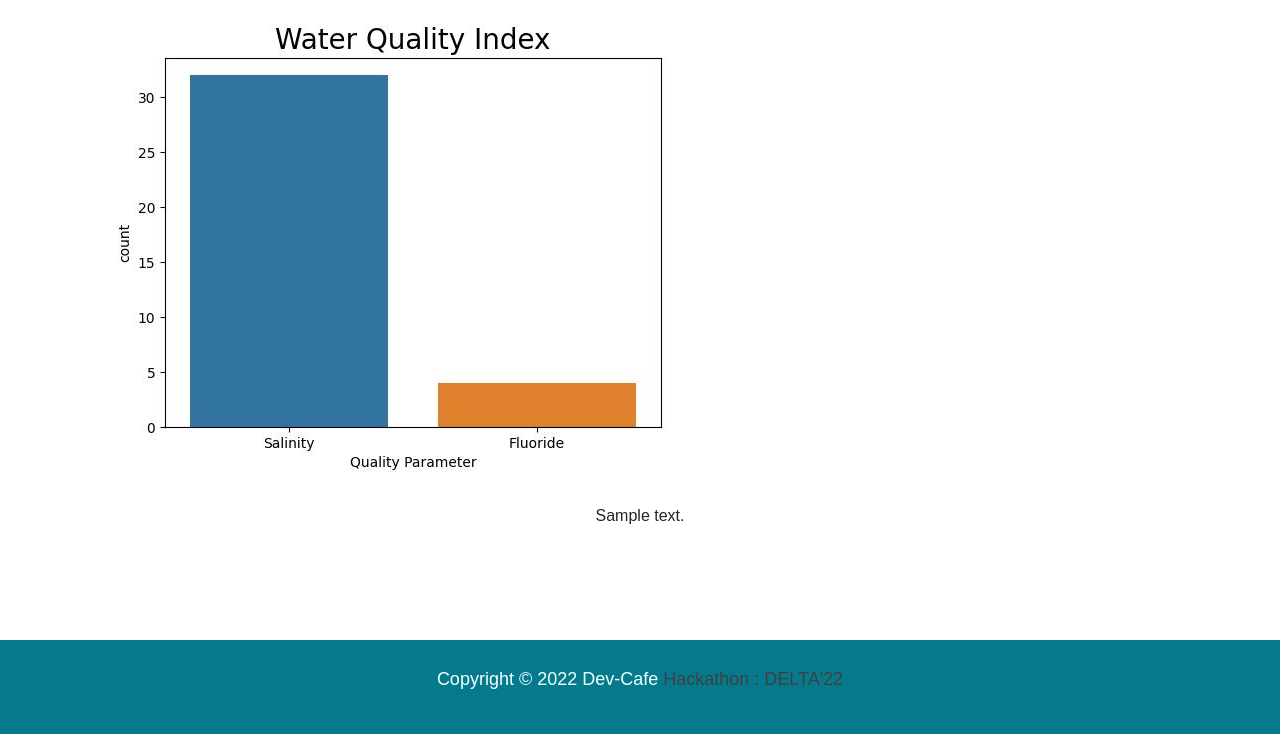
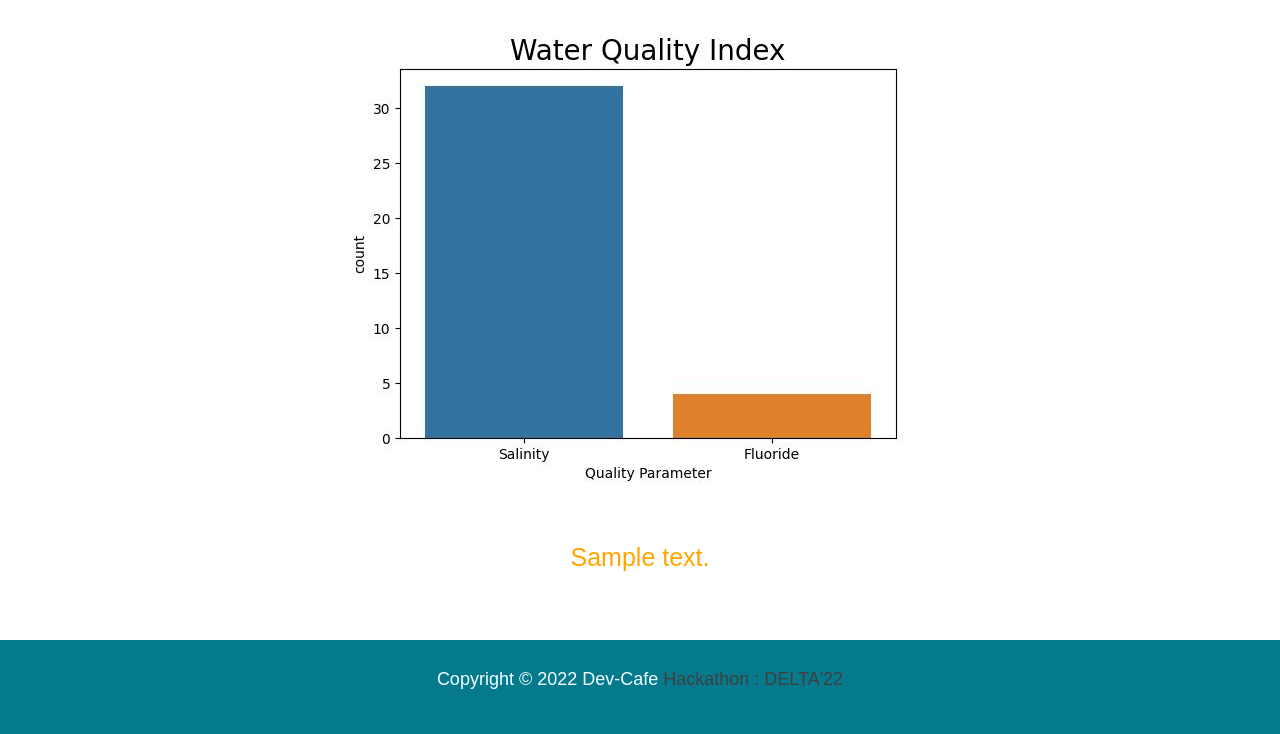
Before and after one commit to rishabh1402/water_quality, a Flask app: template templates/success.html in a window 1280 px wide. Shown: the part 121-855 px from the top of the page. Run offline with Flask 2, Linux system fonts and the light colour scheme; the template is opened without the code that fills it: most values are stand-ins (such as "Sample title", 1, 10 or a date in 2020); parts of the project's set-up code (start-up, migrations or seed data) failed here and were passed over; some libraries are stand-ins or nearby versions; some web fonts are replaced.

Commit message:
Update success.html

```diff
--- a/templates/success.html
+++ b/templates/success.html
@@ -57,6 +57,11 @@
       .result {
         min-height: 80vh;
       }
+      .text{
+        color: orange;
+        font-size: 25px;
+        padding: 1%;
+      }
     </style>
   </head>
   <body>
@@ -98,14 +103,14 @@
     </nav>
 
     <section class="result">
+       <center>
       <div class="container">
         <div class="text">
           <img src="{{ url_for('static', filename='output.jpg') }}" />
         </div>
         <br />
       </div>
-      <center>
-        {{ p_text }}
+         <p class="text"> {{ p_text }} </p>
       </center>
     </section>
 
```
